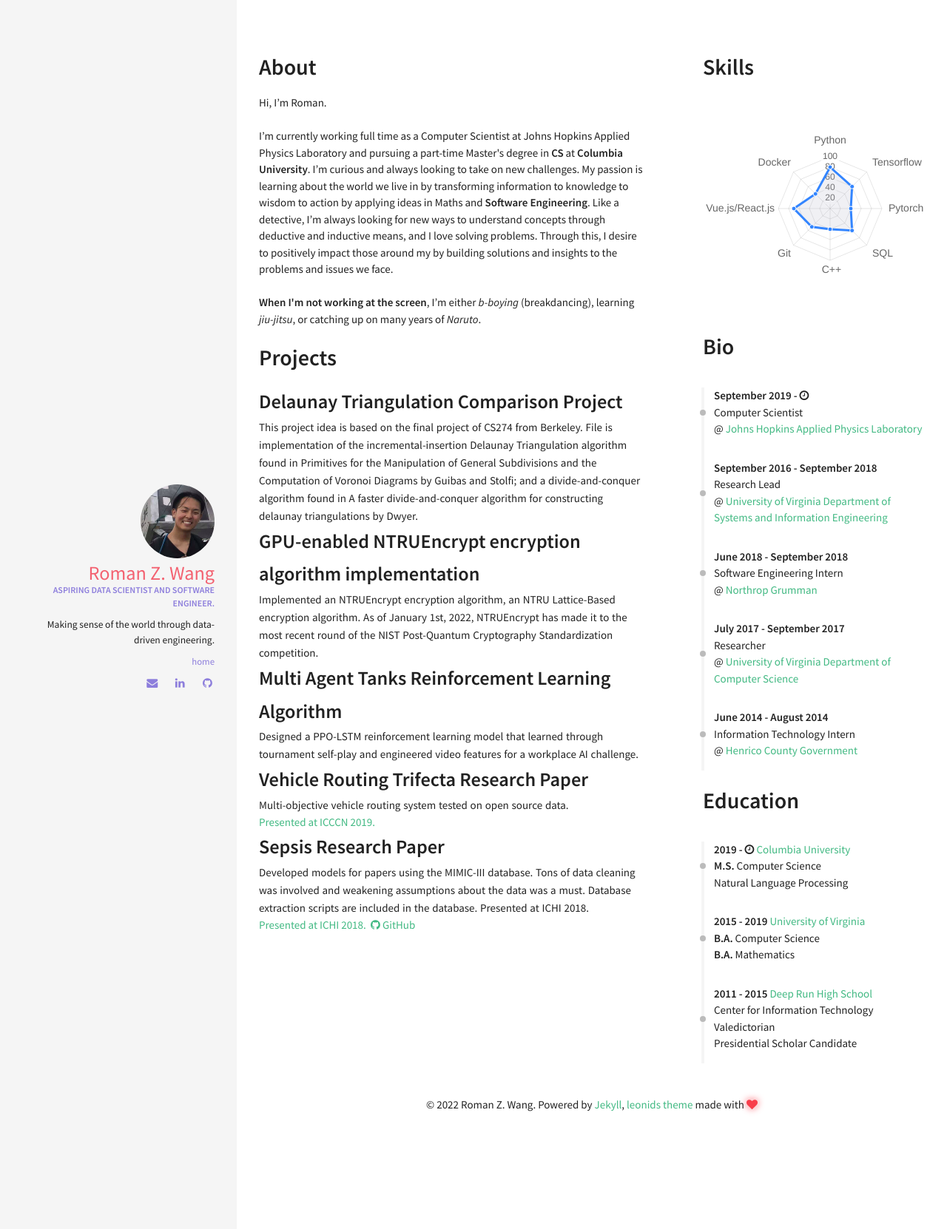
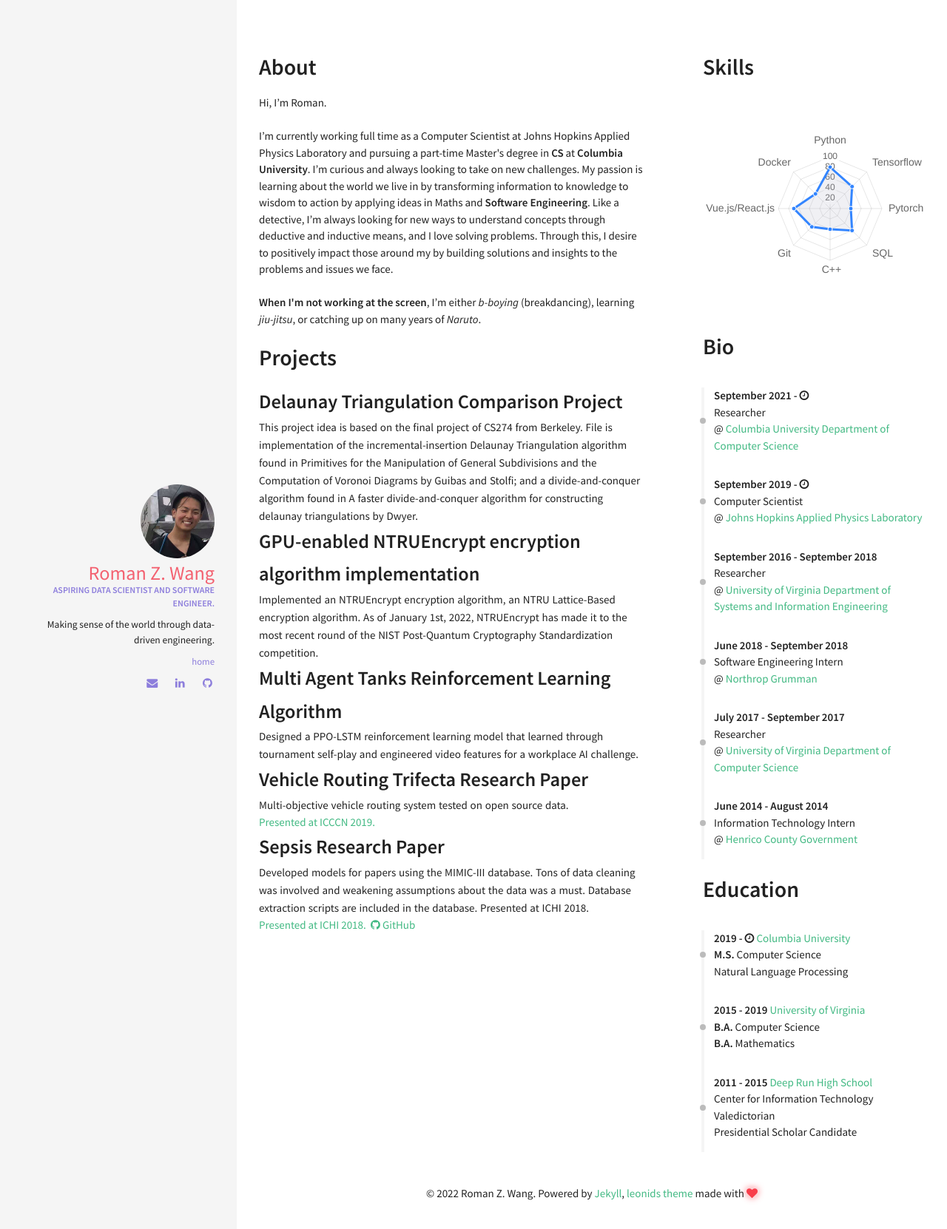
Before and after one commit to RomanZWang/romanzwang.github.io, a Jekyll site: the page built from index.html, in a window 1280 px wide. Shown: the top 1662 px of the page at 74% size. Built offline with Jekyll 4.4.1, drawn with Linux system fonts in a browser that asks for light colours; nearby versions of some CDN libraries.

Commit message:
update positions

```diff
--- a/_data/index/careers.yml
+++ b/_data/index/careers.yml
@@ -1,5 +1,10 @@
 # careers section data
 # if you don't have language feature(language.yml is empty), ignore "i18n" items
+
+- name: Columbia University Department of Computer Science
+  link: https://www.cs.columbia.edu/
+  date: September 2021 - <i class="fa fa-clock-o" aria-hidden="true" title="Until Now"></i>
+  job: Researcher
 
 - name: Johns Hopkins Applied Physics Laboratory
   link: https://www.jhuapl.edu/
@@ -9,7 +14,7 @@
 - name: University of Virginia Department of Systems and Information Engineering
   link: https://engineering.virginia.edu/departments/systems-and-information-engineering
   date: September 2016 - September 2018
-  job: Research Lead
+  job: Researcher
 
 - name: Northrop Grumman
   link: http://www.northropgrumman.com/
```
